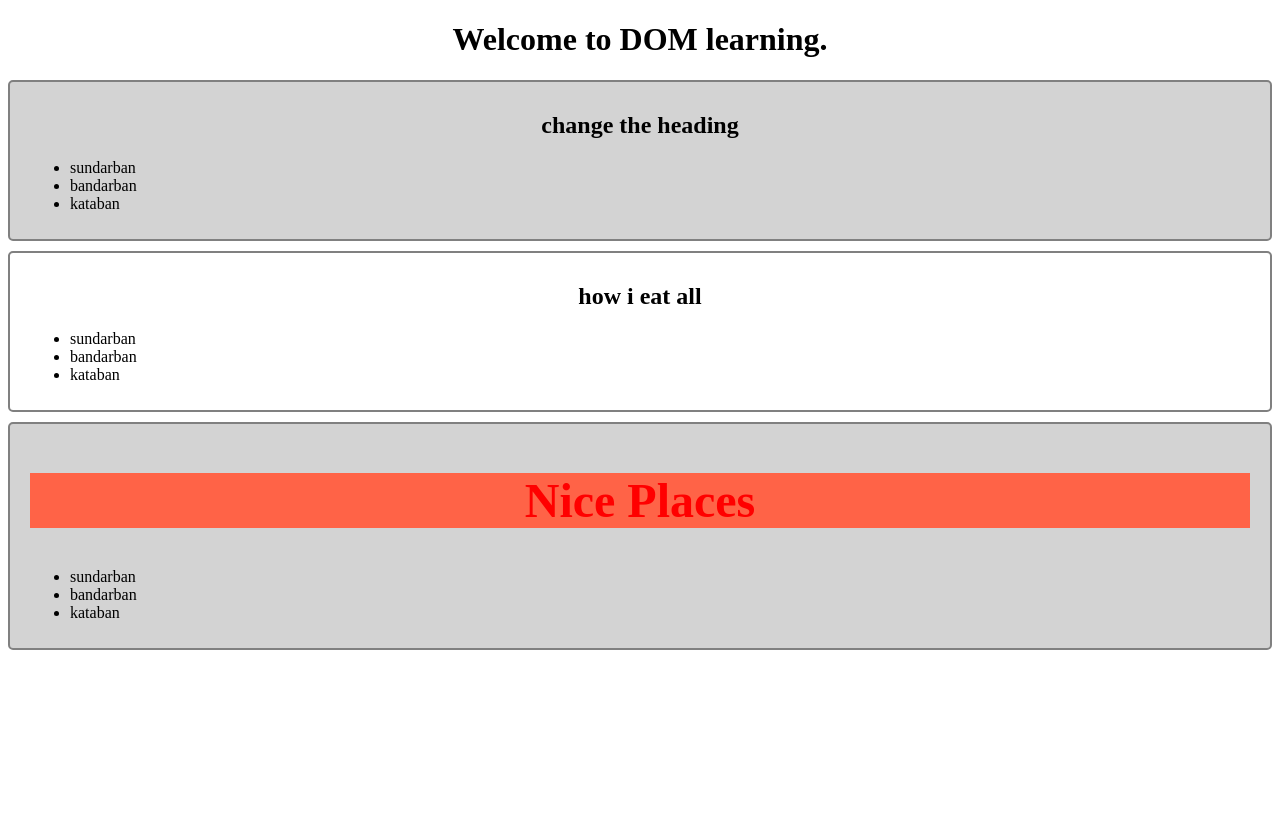
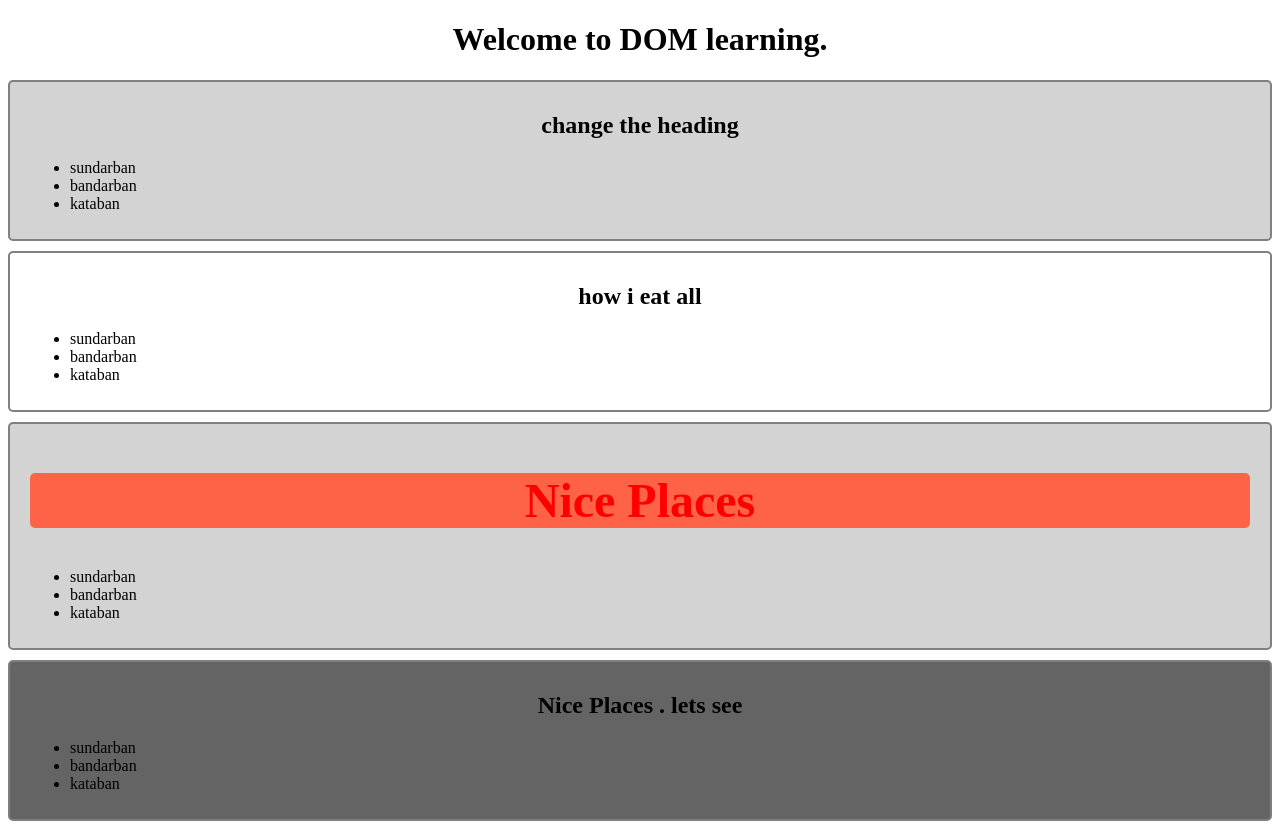
Before and after one commit to developerMohib/DOM_intro, a plain HTML site: page index.html in a window 1280 px wide. Before the commit the page ends 800 px from the top, so only its background shows below. Drawn offline with Linux system fonts and the light colour scheme.

Commit message:
another section added.

```diff
--- a/app.js
+++ b/app.js
@@ -11,6 +11,7 @@ let more = document.getElementById('morePlaces');
 more.style.color = 'red';
 more.style.fontSize = '3rem';
 more.style.backgroundColor = 'tomato';
+more.style.borderRadius = '5px';
 
 let test = document.getElementById('morePlaces');
 test.classList.add('testmore');
--- a/app2.js
+++ b/app2.js
@@ -12,3 +12,7 @@ for (const section of mysection) {
 
 let lastSection = document.getElementById('lastSection');
 lastSection.style.backgroundColor = '#fff'
+
+
+let mylastfirst = document.getElementById('mylastfirst');
+mylastfirst.classList.add('lastfirst');
--- a/index.html
+++ b/index.html
@@ -36,6 +36,17 @@
                 <li>kataban</li>
             </ul>
         </section>
+
+        <section class="lastfirst" id="mylastfirst">
+            <h1 id="heading" class="classHeading">Nice Places . lets see </h1>
+            <ul>
+                <li>sundarban</li>
+                <li>bandarban</li>
+                <li>kataban</li>
+            </ul>
+        </section>
+
+
     </main>
 
     <script src="./app.js"></script>
--- a/style.css
+++ b/style.css
@@ -1,3 +1,6 @@
 h1{
     text-align: center;
 }
+.lastfirst{
+    background-color: rgb(100, 100, 100) !important;
+}
```
